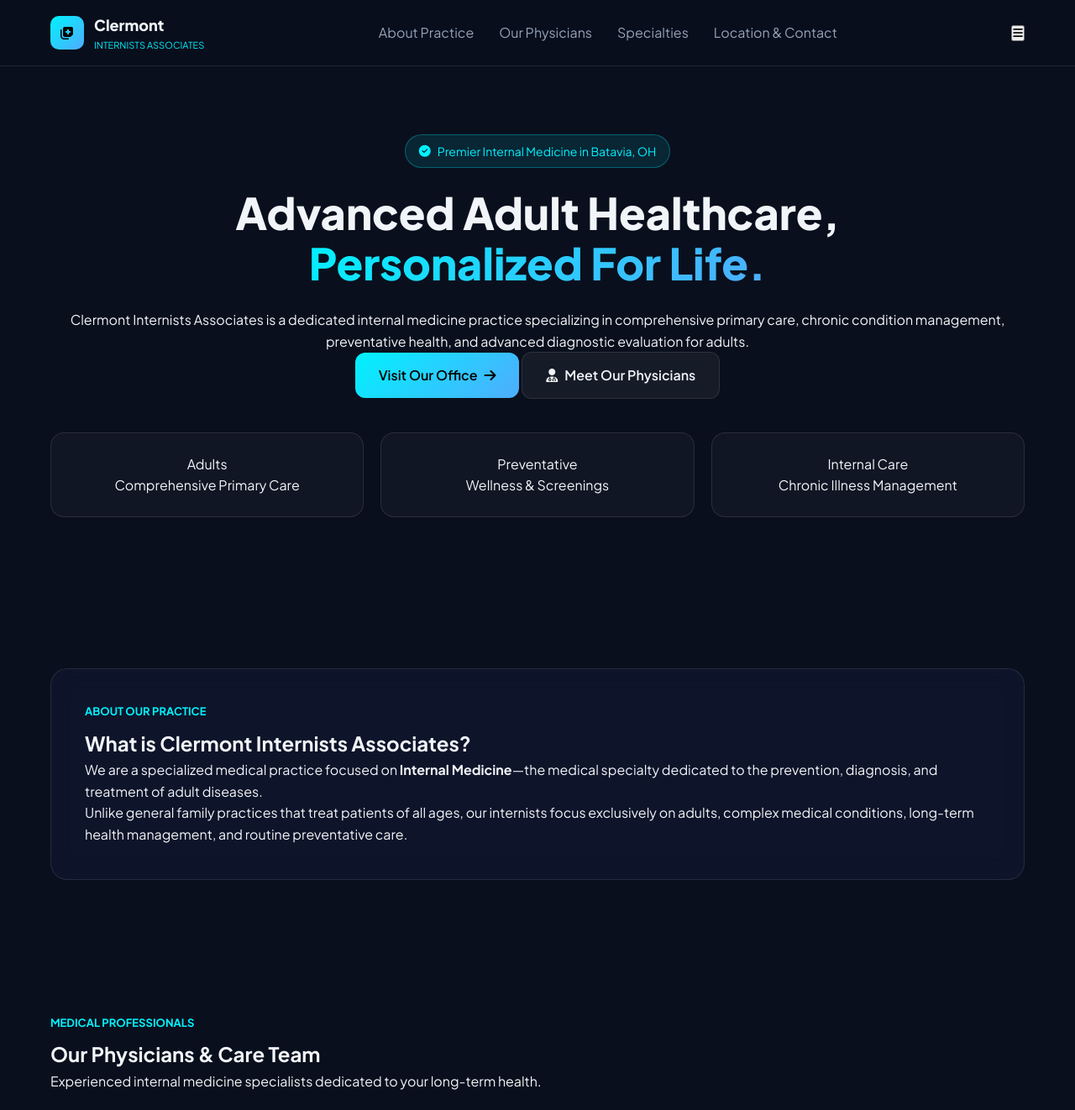
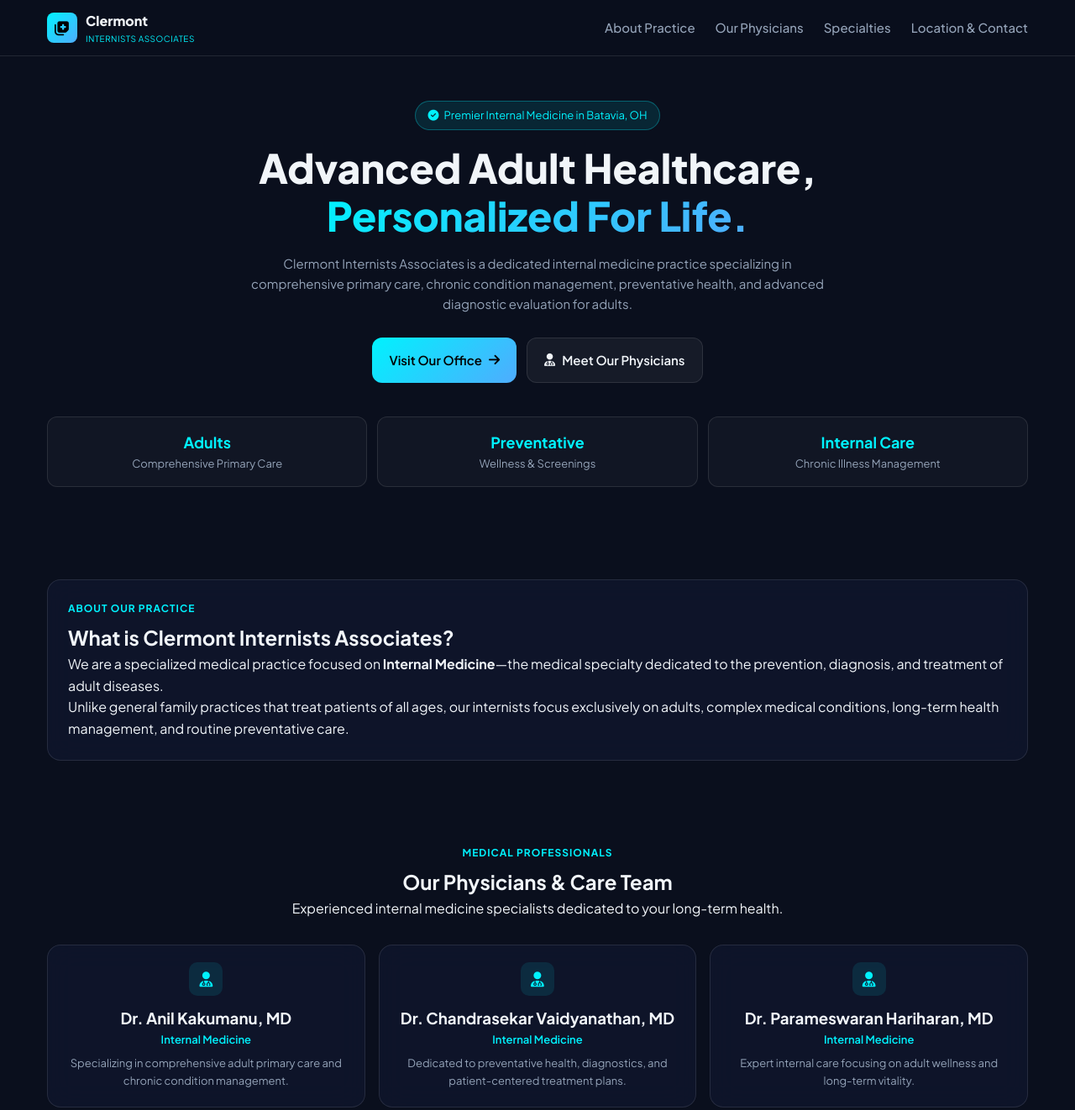
Before and after one commit to pranavkakumanu2012/clermont-internists, a plain HTML site: page index.html in a window 1280 px wide. Shown: the top 1322 px of the page at 84% size. Drawn offline with Linux system fonts and the light colour scheme.

Commit message:
Update styles.css

```diff
--- a/styles.css
+++ b/styles.css
@@ -7,7 +7,7 @@
   --text-main: #f1f5f9;
   --text-muted: #94a3b8;
   --border-color: rgba(255, 255, 255, 0.1);
-  --font-family: 'Plus Jakarta Sans', sans-serif;
+  --font-family: 'Plus Jakarta Sans', -apple-system, BlinkMacSystemFont, sans-serif;
 }
 
 * {
@@ -15,6 +15,7 @@
   padding: 0;
   box-sizing: border-box;
   scroll-behavior: smooth;
+  -webkit-tap-highlight-color: transparent;
 }
 
 body {
@@ -22,85 +23,92 @@ body {
   color: var(--text-main);
   font-family: var(--font-family);
   line-height: 1.6;
+  width: 100%;
+  overflow-x: hidden;
 }
 
 .container {
+  width: 100%;
   max-width: 1200px;
   margin: 0 auto;
-  padding: 0 20px;
+  padding: 0 16px;
 }
 
 .glass-card {
   background: var(--bg-card);
   backdrop-filter: blur(16px);
+  -webkit-backdrop-filter: blur(16px);
   border: 1px solid var(--border-color);
-  border-radius: 20px;
-  padding: 40px;
+  border-radius: 16px;
+  padding: 24px;
 }
 
+/* Navbar */
 .navbar {
   position: fixed;
   top: 0;
   left: 0;
   width: 100%;
   z-index: 1000;
-  background: rgba(10, 15, 29, 0.85);
+  background: rgba(10, 15, 29, 0.92);
   backdrop-filter: blur(12px);
+  -webkit-backdrop-filter: blur(12px);
   border-bottom: 1px solid var(--border-color);
 }
 
 .nav-container {
-  max-width: 1200px;
-  margin: 0 auto;
-  padding: 16px 20px;
   display: flex;
   justify-content: space-between;
   align-items: center;
+  padding: 12px 16px;
+  max-width: 1200px;
+  margin: 0 auto;
 }
 
 .brand {
   display: flex;
   align-items: center;
-  gap: 12px;
+  gap: 10px;
   text-decoration: none;
   color: var(--text-main);
 }
 
 .brand-icon {
-  width: 40px;
-  height: 40px;
-  border-radius: 10px;
+  width: 36px;
+  height: 36px;
+  border-radius: 8px;
   background: linear-gradient(135deg, var(--primary), var(--secondary));
   display: flex;
   align-items: center;
   justify-content: center;
   color: #000;
-}
-
-.brand-text {
-  display: flex;
-  flex-direction: column;
+  font-size: 18px;
 }
 
 .brand-text span {
   font-weight: 800;
-  font-size: 18px;
+  font-size: 16px;
+  display: block;
 }
 
 .brand-text small {
-  font-size: 11px;
+  font-size: 10px;
   color: var(--primary);
   text-transform: uppercase;
+  letter-spacing: 0.5px;
+  display: block;
 }
 
 .nav-links {
   display: flex;
-  gap: 30px;
+  gap: 24px;
 }
 
 .nav-link {
   color: var(--text-muted);
   text-decoration: none;
+  font-weight: 500;
+  font-size: 15px;
   transition: color 0.3s;
 }
 
@@ -108,30 +116,41 @@ body {
   color: var(--primary);
 }
 
+.mobile-toggle {
+  display: none;
+  background: none;
+  border: none;
+  color: var(--text-main);
+  font-size: 22px;
+  cursor: pointer;
+  padding: 4px;
+}
+
+/* Hero Section */
 .hero {
   position: relative;
-  padding: 160px 0 100px;
+  padding: 120px 0 60px;
   text-align: center;
 }
 
 .badge {
   display: inline-flex;
   align-items: center;
-  gap: 8px;
-  padding: 8px 16px;
+  gap: 6px;
+  padding: 6px 14px;
   background: rgba(0, 242, 254, 0.1);
   border: 1px solid rgba(0, 242, 254, 0.3);
   border-radius: 50px;
   color: var(--primary);
-  font-size: 14px;
-  margin-bottom: 24px;
+  font-size: 13px;
+  margin-bottom: 16px;
 }
 
 .hero-title {
-  font-size: 52px;
+  font-size: 32px;
   font-weight: 800;
-  line-height: 1.15;
-  margin-bottom: 24px;
+  line-height: 1.2;
+  margin-bottom: 16px;
 }
 
 .gradient-text {
@@ -140,14 +159,32 @@ body {
   -webkit-text-fill-color: transparent;
 }
 
+.hero-subtitle {
+  font-size: 15px;
+  color: var(--text-muted);
+  max-width: 700px;
+  margin: 0 auto 28px;
+}
+
+.hero-actions {
+  display: flex;
+  flex-direction: column;
+  gap: 12px;
+  margin-bottom: 40px;
+}
+
 .btn {
-  padding: 14px 28px;
+  width: 100%;
+  padding: 14px 20px;
   border-radius: 12px;
   text-decoration: none;
   font-weight: 600;
+  font-size: 15px;
   display: inline-flex;
   align-items: center;
+  justify-content: center;
   gap: 8px;
+  box-sizing: border-box;
 }
 
 .btn-primary {
@@ -163,49 +200,98 @@ body {
 
 .hero-stats {
   display: grid;
-  grid-template-columns: repeat(auto-fit, minmax(200px, 1fr));
-  gap: 20px;
-  margin-top: 40px;
+  grid-template-columns: 1fr;
+  gap: 12px;
 }
 
 .stat-card {
   background: rgba(255, 255, 255, 0.03);
   border: 1px solid var(--border-color);
-  padding: 24px;
-  border-radius: 16px;
+  padding: 16px;
+  border-radius: 12px;
 }
 
+.stat-number {
+  font-size: 18px;
+  font-weight: 700;
+  color: var(--primary);
+}
+
+.stat-label {
+  font-size: 13px;
+  color: var(--text-muted);
+}
+
+/* Sections */
 .section {
-  padding: 80px 0;
+  padding: 50px 0;
 }
 
 .section-tag {
   color: var(--primary);
   text-transform: uppercase;
-  font-size: 13px;
+  font-size: 12px;
   font-weight: 700;
-  margin-bottom: 8px;
+  letter-spacing: 1px;
+  margin-bottom: 6px;
 }
 
+.text-center {
+  text-align: center;
+}
+
+/* Team Section */
+.team-grid {
+  display: grid;
+  grid-template-columns: 1fr;
+  gap: 16px;
+}
+
+.doctor-card {
+  text-align: center;
+  padding: 20px;
+}
+
+.doctor-card .info-icon {
+  margin: 0 auto 12px;
+}
+
+.doctor-spec {
+  color: var(--primary);
+  font-size: 13px;
+  margin-bottom: 8px;
+  font-weight: 600;
+}
+
+.doctor-desc {
+  color: var(--text-muted);
+  font-size: 13px;
+}
+
+/* Tabs / Pillars */
 .tab-buttons {
   display: flex;
-  justify-content: center;
-  gap: 12px;
-  margin: 30px 0;
+  flex-direction: column;
+  gap: 8px;
+  margin: 24px 0;
 }
 
 .tab-btn {
-  padding: 12px 24px;
+  width: 100%;
+  padding: 12px 16px;
   border-radius: 10px;
   background: rgba(255, 255, 255, 0.05);
   border: 1px solid var(--border-color);
   color: var(--text-muted);
   cursor: pointer;
+  font-size: 14px;
+  font-weight: 600;
 }
 
 .tab-btn.active {
-  background: var(--primary);
+  background: linear-gradient(135deg, var(--primary), var(--secondary));
   color: #000;
+  border-color: transparent;
 }
 
 .tab-content {
@@ -216,32 +302,112 @@ body {
   display: block;
 }
 
+/* Contact Info */
 .contact-grid {
   display: grid;
-  grid-template-columns: repeat(auto-fit, minmax(250px, 1fr));
-  gap: 30px;
-  margin-top: 40px;
+  grid-template-columns: 1fr;
+  gap: 16px;
+  margin-top: 24px;
 }
 
 .contact-info-block {
   display: flex;
-  gap: 16px;
+  align-items: flex-start;
+  gap: 12px;
+  background: rgba(255, 255, 255, 0.02);
+  border: 1px solid var(--border-color);
+  padding: 16px;
+  border-radius: 12px;
 }
 
 .info-icon {
-  width: 48px;
-  height: 48px;
-  border-radius: 12px;
+  width: 40px;
+  height: 40px;
+  border-radius: 10px;
   background: rgba(0, 242, 254, 0.1);
   color: var(--primary);
   display: flex;
   align-items: center;
   justify-content: center;
+  font-size: 18px;
+  flex-shrink: 0;
+}
+
+.phone-link {
+  color: var(--text-main);
+  text-decoration: none;
+}
+
+.sub-text {
+  font-size: 12px;
+  color: var(--text-muted);
+  margin-top: 4px;
 }
 
 .footer {
-  padding: 40px 0;
+  padding: 30px 0;
   border-top: 1px solid var(--border-color);
   text-align: center;
+  font-size: 13px;
   color: var(--text-muted);
 }
+
+/* Desktop & Tablet Responsive Media Queries */
+@media (min-width: 768px) {
+  .hero-title {
+    font-size: 48px;
+  }
+
+  .hero-actions {
+    flex-direction: row;
+    justify-content: center;
+  }
+
+  .btn {
+    width: auto;
+  }
+
+  .hero-stats {
+    grid-template-columns: repeat(3, 1fr);
+  }
+
+  .team-grid {
+    grid-template-columns: repeat(3, 1fr);
+  }
+
+  .contact-grid {
+    grid-template-columns: repeat(3, 1fr);
+  }
+
+  .tab-buttons {
+    flex-direction: row;
+    justify-content: center;
+  }
+
+  .tab-btn {
+    width: auto;
+  }
+}
+
+@media (max-width: 767px) {
+  .mobile-toggle {
+    display: block;
+  }
+
+  .nav-links {
+    position: absolute;
+    top: 100%;
+    left: 0;
+    width: 100%;
+    background: rgba(10, 15, 29, 0.98);
+    border-bottom: 1px solid var(--border-color);
+    flex-direction: column;
+    padding: 20px;
+    gap: 16px;
+    display: none;
+  }
+
+  .nav-links.active {
+    display: flex;
+  }
+}
```
